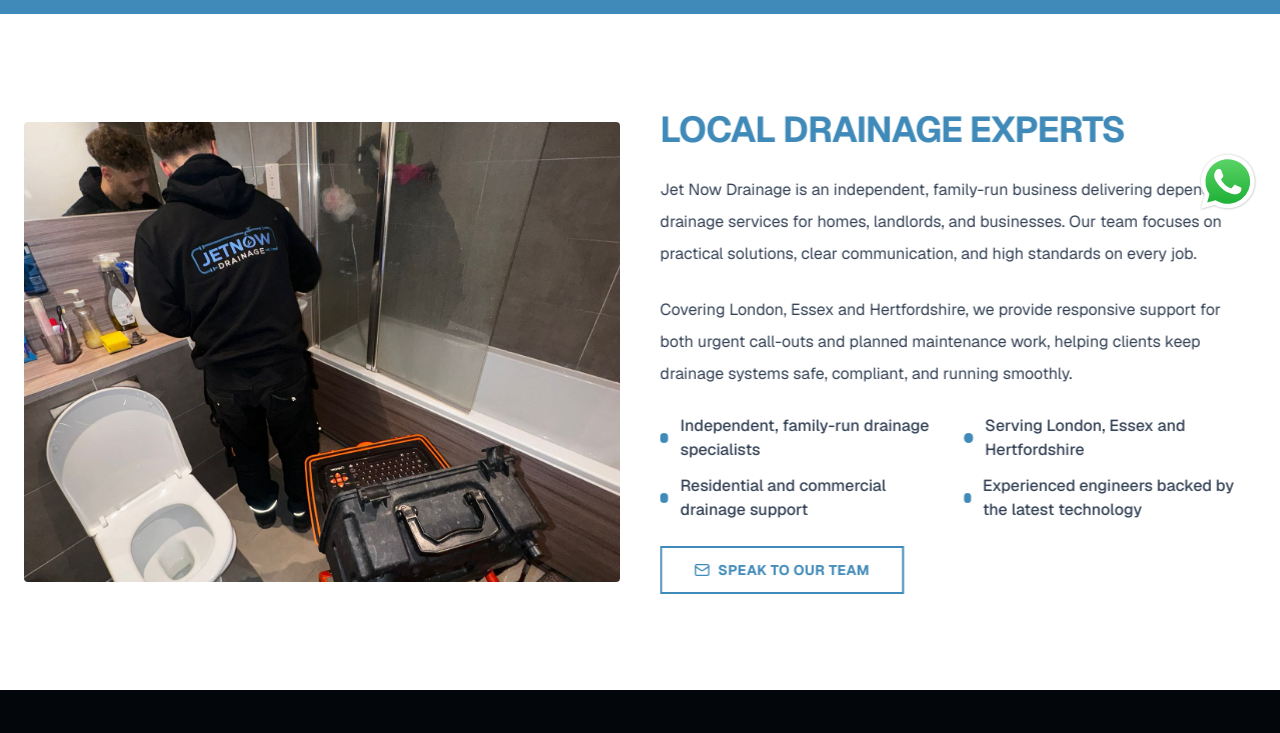
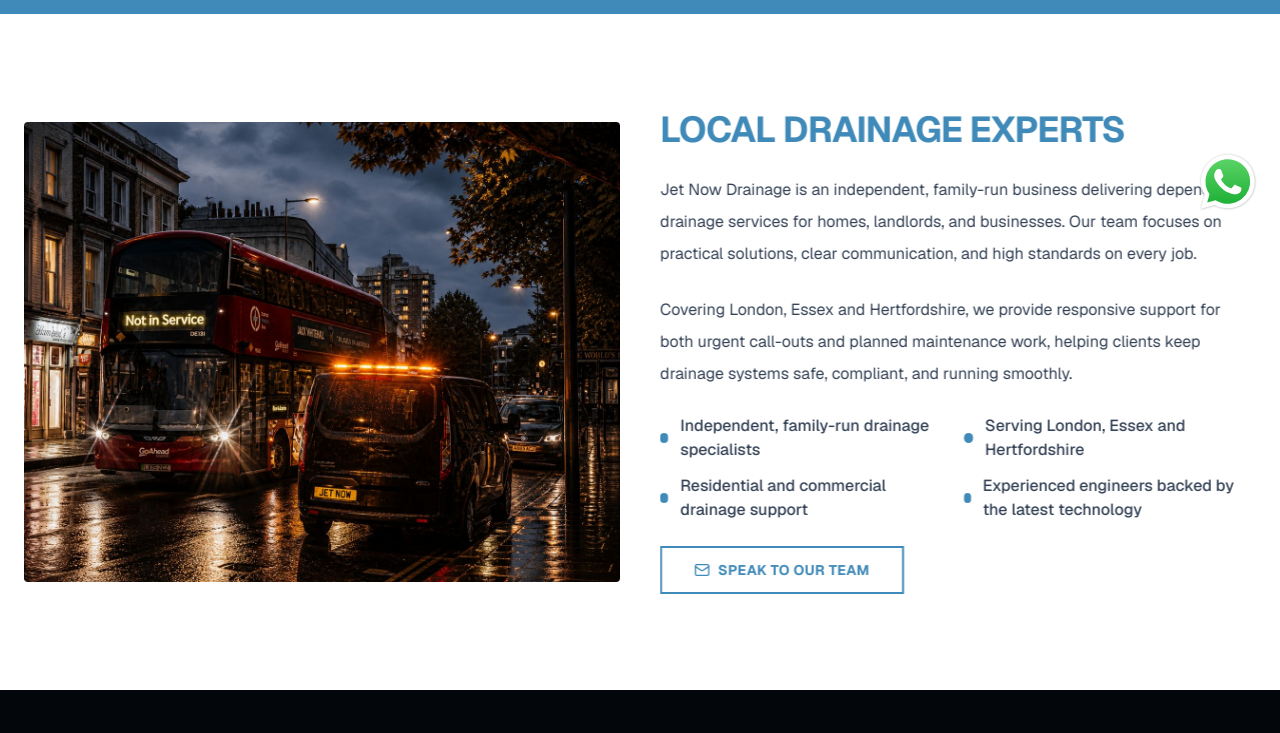
Before and after one commit to jetnowdrainage/website, a Next.js app: page /about-us in a window 1280 px wide. Shown: the part 566-1299 px from the top of the page. Built offline with nearby package versions, Linux system fonts and the light colour scheme.

Commit message:
fix: refine v6

```diff
--- a/src/components/About/AboutIntro.tsx
+++ b/src/components/About/AboutIntro.tsx
@@ -61,7 +61,7 @@
           className={`relative h-[320px] overflow-hidden rounded-sm md:h-[460px] ${imageRevealClass} ${visibleClass}`}
         >
           <Image
-            src="/JetNow/HomeDrainServices.jpg"
+            src="/JetNow/JN About US.jpeg"
             alt="Jet Now Drainage engineer carrying out specialist drainage work"
             fill
             sizes="(min-width: 1024px) 50vw, 100vw"
--- a/src/components/Services/ServicesGrid.tsx
+++ b/src/components/Services/ServicesGrid.tsx
@@ -49,7 +49,7 @@
   },
   {
     id: "repairs",
-    title: "Drain Repairs and Relining",
+    title: "Drain Repairs & Relining",
     description: "Targeted repair and relining options designed to extend system life with less disruption.",
     imageSrc: "/JetNow/JN%20-%20Repairs%20Relining.jpeg",
   },
```
Also changed, not shown: public/JetNow/JN About US.jpeg (added), 1 other file (tests, documents, lock files or other folders).
